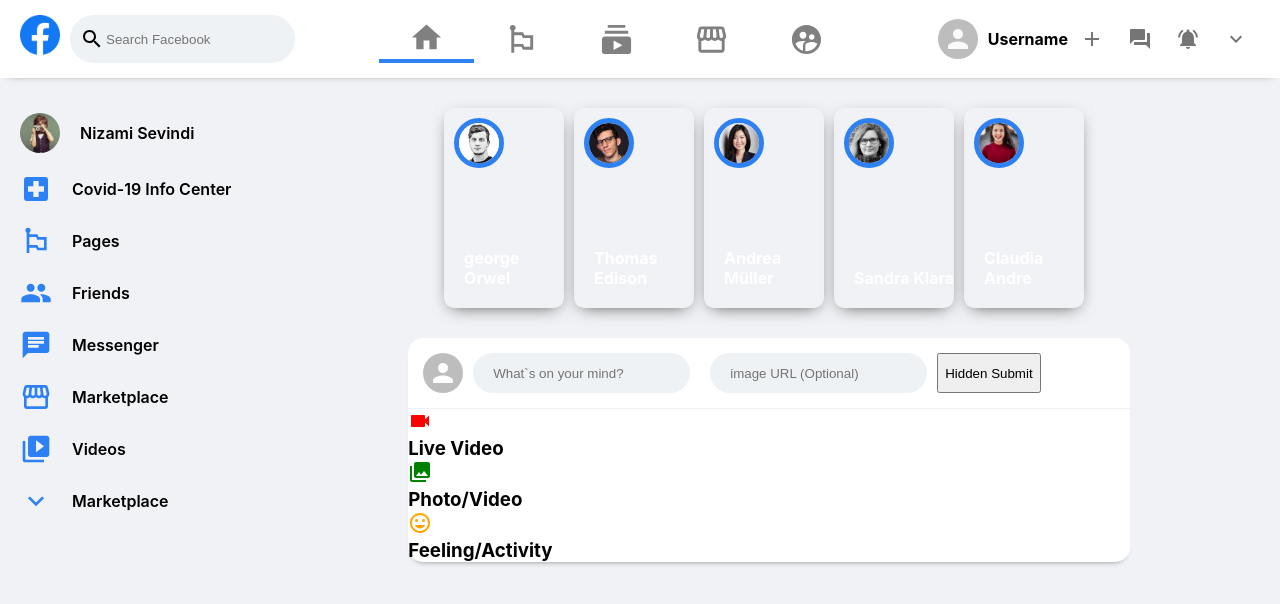
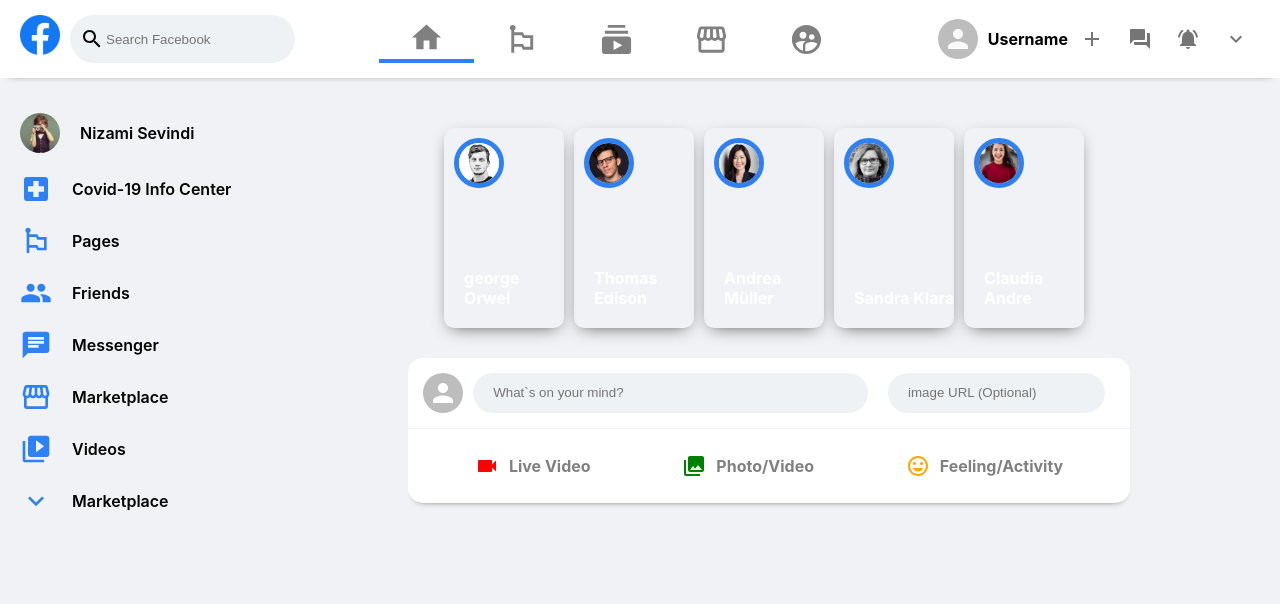
Before and after one commit to nsevindi87/facebook-clone, a React (Create React App) app: page / in a window 1280 px wide. Shown: the top 604 px of the page. Built offline with nearby package versions, Linux system fonts and the light colour scheme.

Commit message:
Form section is been written

```diff
--- a/src/MessageSender.css
+++ b/src/MessageSender.css
@@ -28,3 +28,34 @@
     border-radius: 999px;
     background-color: #eff2f5;
 }
+.messageSender_top > form >button{
+    display: none;
+}
+
+.messageSender_input{
+    flex: 1;
+}
+
+.messageSender_bottom{
+    display: flex;
+    justify-content: space-evenly;
+}
+
+.messagesender_option{
+    padding: 20px;
+    display: flex;
+    align-items: center;
+    color: gray;
+    margin: 5px;
+}
+.messagesender_option:hover{
+    background-color: #eff2f5;
+    border-radius: 20px;
+}
+
+
+.messagesender_option > h3{
+    font-size: medium;
+    margin-left: 10px;
+    cursor: pointer;
+}
--- a/src/MessageSender.js
+++ b/src/MessageSender.js
@@ -1,5 +1,5 @@
 import { Avatar } from '@mui/material';
-import React from 'react';
+import React, { useState } from 'react';
 import './MessageSender.css';
 import VideocamIcon from '@mui/icons-material/Videocam';
 import PhotoLibraryIcon from '@mui/icons-material/PhotoLibrary';
@@ -7,6 +7,9 @@ import InsertEmoticonIcon from '@mui/icons-material/InsertEmoticon';
 
 
 function MessageSender() {
+    const [input, setInput] = useState("");
+    const [imageUrl, setImageUrl] = useState("");
+
     const handleSubmit =(e) =>{
         e.preventDefault();
     }
@@ -16,24 +19,28 @@ function MessageSender() {
         <div className="messageSender_top">
             <Avatar/>
             <form>
-                <input placeholder={'What`s on your mind?'}
+                <input value={input}
+                       onChange={(e)=>setInput(e.target.value)}
+                       placeholder={'What`s on your mind?'}
                        className="messageSender_input"/>
-                <input placeholder={'image URL (Optional)'} />
+                <input value={imageUrl}
+                       onChange={(e)=>setImageUrl(e.target.value)}
+                       placeholder={'image URL (Optional)'} />
                 <button onClick={handleSubmit} type="submit">
                     Hidden Submit
                 </button>
             </form>
         </div>
         <div className="messageSender_bottom">
-            <div className="message_option">
+            <div className="messagesender_option">
                 <VideocamIcon style={{color:"red"}}/>
                 <h3>Live Video</h3>
             </div>
-            <div className="message_option">
+            <div className="messagesender_option">
                 <PhotoLibraryIcon style={{color:"green"}}/>
                 <h3>Photo/Video</h3>
             </div>
-            <div className="message_option">
+            <div className="messagesender_option">
                 <InsertEmoticonIcon style={{color:"orange"}}/>
                 <h3>Feeling/Activity</h3>
             </div>
```
